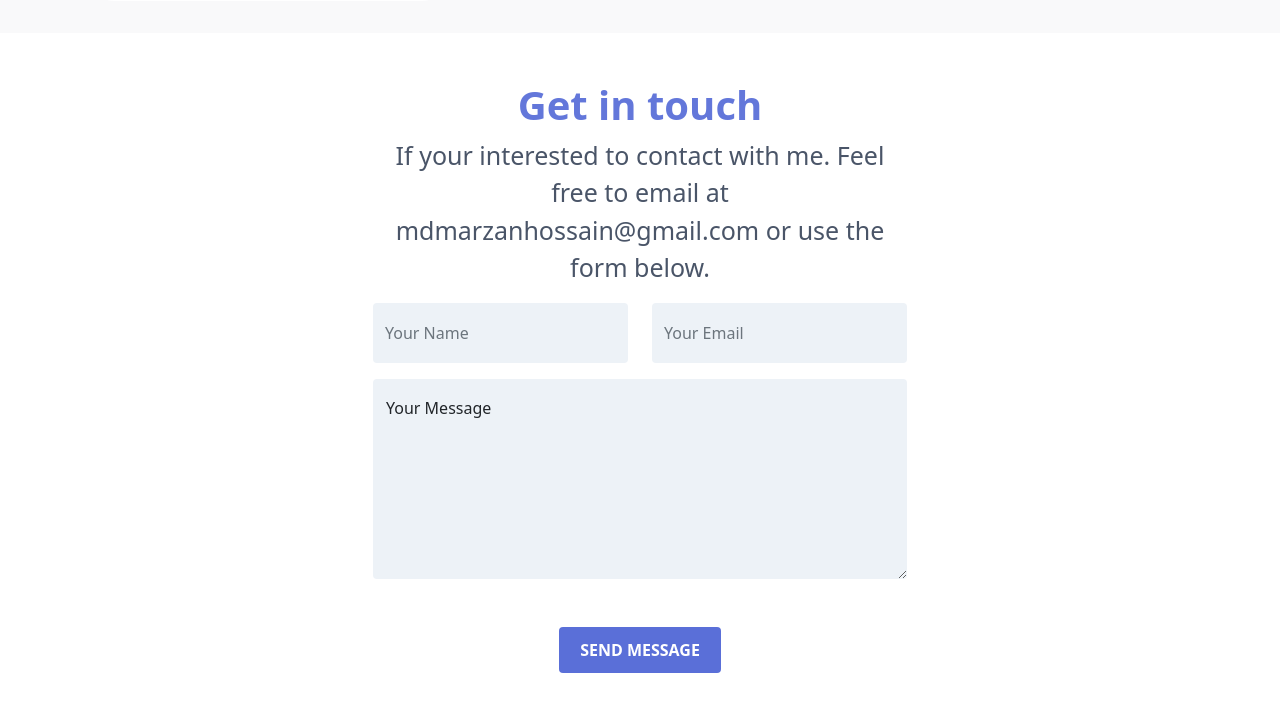
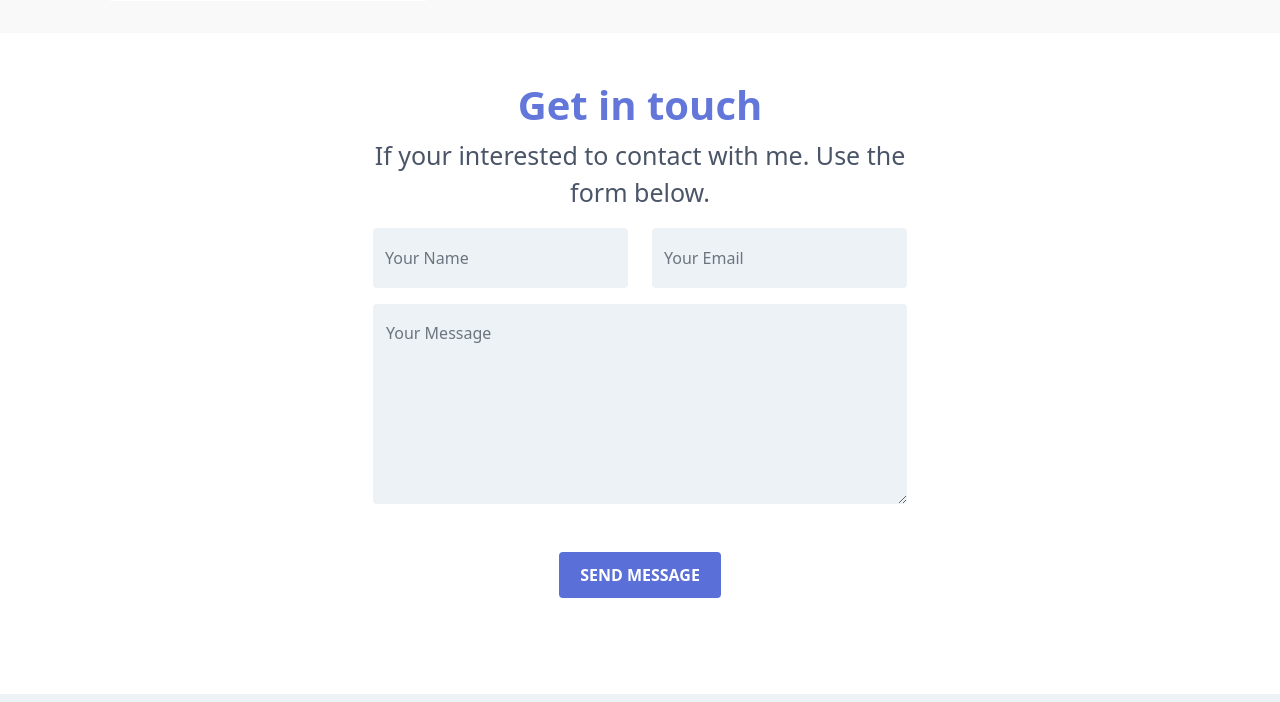
Before and after one commit to mdmarzanhossain/mdmarzanhossain.github.io, a plain HTML site: page index.html in a window 1280 px wide. Shown: the part 2840-3542 px from the top of the page. Drawn offline with Linux system fonts and the light colour scheme.

Commit message:
Title change & email address removed

```diff
--- a/css/style.css
+++ b/css/style.css
@@ -1,5 +1,4 @@
 /* ===============nav-bar============= */
-
 .row{
     margin: 0;
     padding: 0;
--- a/index.html
+++ b/index.html
@@ -11,7 +11,7 @@
     <link rel="stylesheet" href="./css/bootstrap.min.css">
     <link rel="stylesheet" href="./css/style.css">
     <script defer src="./js/all.js"></script>
-    <title>Portfolio</title>
+    <title>Marzan Hossain</title>
 </head>
 <body>
     <!-- navbar -->
@@ -217,7 +217,7 @@
         <div class="row">
             <div class="offset-md-3 col-md-6">
                 <h1 class="brand-text mt-5">Get in touch</h1>
-        <p class="mb-3 portfolio-mainText">If your interested to contact with me. Feel free to email at mdmarzanhossain@gmail.com or use the form below.</p>
+        <p class="mb-3 portfolio-mainText">If your interested to contact with me. Use the form below.</p>
         <form>
             <div class="mb-3 d-flex">
               <input type="text" class="form-control me-4" style="height: 60px" placeholder="Your Name">
@@ -225,7 +225,7 @@
             </div>
             <div class="form-floating mb-5">
                 <textarea class="form-control" placeholder="Leave a comment here" id="floatingTextarea2" style="height: 200px"></textarea>
-                <label for="floatingTextarea2">Your Message</label>
+                <label style="color:#6C757D" for="floatingTextarea2">Your Message</label>
               </div>
             <button type="submit" class="btn jumbotron-btn mb-5">SEND MESSAGE</button>
           </form>
```
